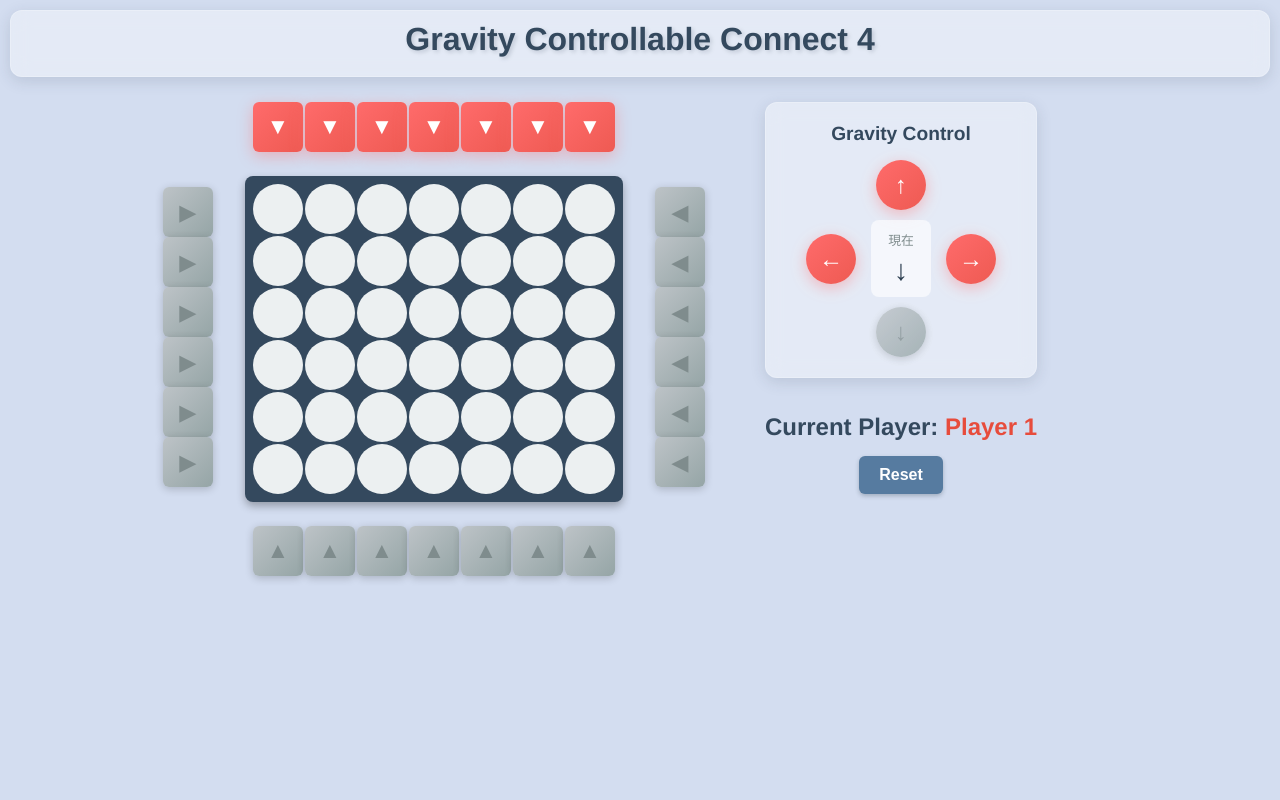
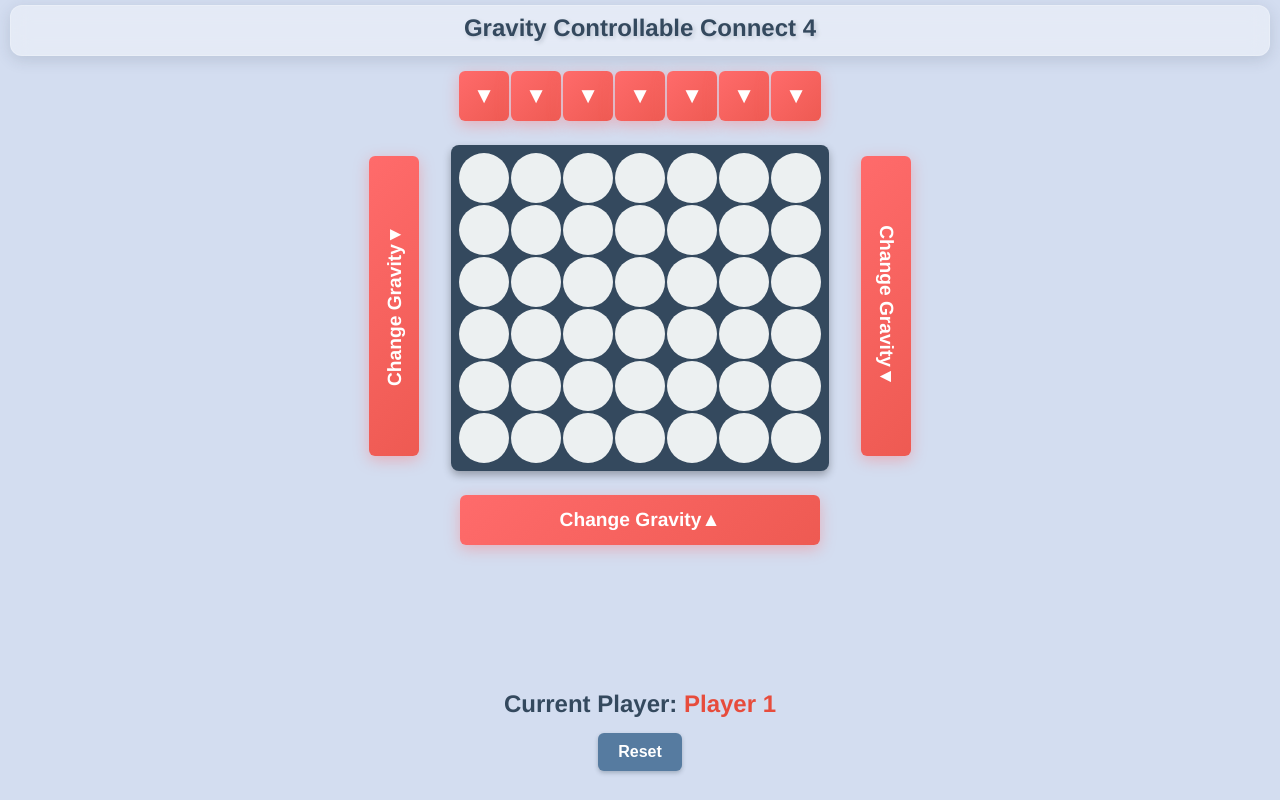
Before and after one commit to arad166/gravity-controllable-connect4, a React (Create React App) app: page / in a window 1280 px wide. Built offline with nearby package versions, Linux system fonts and the light colour scheme.

Commit message:
minor fix

```diff
--- a/src/App.css
+++ b/src/App.css
@@ -1,24 +1,25 @@
 .App {
   text-align: center;
-  min-height: 100vh;
+  height: 100vh;
   background: #d3ddf0;
   color: #2c3e50;
-  padding-top: 10px;
+  padding-top: 5px;
+  overflow: hidden;
 }
 
 .App-header {
-  padding: 10px;
+  padding: 8px;
   background-color: rgba(255, 255, 255, 0.4);
   backdrop-filter: blur(10px);
   border-radius: 12px;
-  margin: 0px 10px 10px 10px;
+  margin: 0px 10px 5px 10px;
   box-shadow: 0 4px 15px rgba(44, 62, 80, 0.15);
   border: 1px solid rgba(255, 255, 255, 0.2);
 }
 
 .App-header h1 {
-  margin: 0 0 8px 0;
-  font-size: 2rem;
+  margin: 0 0 5px 0;
+  font-size: 1.5rem;
   font-weight: bold;
   text-shadow: 2px 2px 4px rgba(44, 62, 80, 0.2);
   color: #34495e;
@@ -26,7 +27,7 @@
 
 .App-header p {
   margin: 0;
-  font-size: 1rem;
+  font-size: 0.9rem;
   color: #5d6d7e;
   font-weight: 500;
 }
@@ -35,20 +36,26 @@
   display: flex;
   flex-direction: column;
   align-items: center;
-  padding: 15px;
-  gap: 15px;
+  padding: 10px;
+  gap: 10px;
+  height: calc(100vh - 80px);
 }
 
 .game-container {
   display: flex;
-  gap: 100px;
-  align-items: flex-start;
+  flex-direction: column;
+  gap: 20px;
+  align-items: center;
+  height: 100%;
+  justify-content: space-between;
 }
 
 .controls-section {
   display: flex;
   flex-direction: column;
-  gap: 20px;
-  min-width: 250px;
-  margin-left: 40px;
+  gap: 15px;
+  min-width: 200px;
+  margin-left: 0;
+  justify-content: center;
+  align-items: center;
 }
--- a/src/App.tsx
+++ b/src/App.tsx
@@ -1,7 +1,6 @@
 import React from 'react';
 import { Board } from './components/Board';
 import { GameInfo } from './components/GameInfo';
-import { GravityControls } from './components/GravityControls';
 import { useGame } from './hooks/useGame';
 import './App.css';
 
@@ -22,16 +21,10 @@ function App() {
             currentPlayer={gameState.currentPlayer}
             gameStatus={gameState.gameStatus}
             gravityDirection={gameState.gravityDirection}
+            onGravityChange={changeGravity}
           />
 
           <div className="controls-section">
-            <GravityControls
-              currentGravity={gameState.gravityDirection}
-              onGravityChange={changeGravity}
-              gameStatus={gameState.gameStatus}
-              currentPlayer={gameState.currentPlayer}
-            />
-
             <GameInfo
               gameStatus={gameState.gameStatus}
               winner={gameState.winner}
--- a/src/components/Board.css
+++ b/src/components/Board.css
@@ -37,7 +37,7 @@
   height: 100%;
   justify-content: flex-start;
   align-items: center;
-  gap: 0;
+  gap: 2px;
 }
 
 .insert-buttons.right {
@@ -48,7 +48,7 @@
   height: 100%;
   justify-content: flex-start;
   align-items: center;
-  gap: 0;
+  gap: 2px;
 }
 
 
@@ -80,6 +80,27 @@
   transform: translateY(0);
 }
 
+.insert-btn.active[data-player="1"]:hover {
+  background: linear-gradient(135deg, #ff5252, #d32f2f);
+  transform: translateY(3px);
+  box-shadow: 0 8px 25px rgba(255, 107, 107, 0.6);
+}
+
+.insert-btn.active[data-player="2"]:hover {
+  background: linear-gradient(135deg, #5dade2, #3498db);
+  transform: translateY(3px);
+  box-shadow: 0 8px 25px rgba(116, 185, 255, 0.6);
+}
+
+/* 左右の駒挿入ボタンのホバーを横方向に */
+.insert-buttons.left .insert-btn.active:hover {
+  transform: translateX(3px);
+}
+
+.insert-buttons.right .insert-btn.active:hover {
+  transform: translateX(-3px);
+}
+
 .insert-btn.inactive {
   background: linear-gradient(135deg, #bdc3c7, #95a5a6);
   color: #7f8c8d;
@@ -87,16 +108,78 @@
   box-shadow: 0 2px 8px rgba(0, 0, 0, 0.2);
 }
 
-.insert-btn.active[data-player="1"]:hover {
-  background: linear-gradient(135deg, #ff5252, #d32f2f);
-  transform: translateY(-3px);
-  box-shadow: 0 8px 25px rgba(255, 107, 107, 0.6);
+/* 重力操作ボタンのスタイル */
+.insert-btn.gravity-control {
+  background: linear-gradient(135deg, #ff6b6b, #ee5a52);
+  color: white;
+  cursor: pointer;
+  box-shadow: 0 4px 15px rgba(255, 107, 107, 0.4);
+  font-weight: bold;
 }
 
-.insert-btn.active[data-player="2"]:hover {
+.insert-btn.gravity-control:hover {
+  background: linear-gradient(135deg, #ff5252, #d32f2f);
+  transform: translateY(3px);
+  box-shadow: 0 6px 20px rgba(255, 107, 107, 0.6);
+}
+
+/* 左右の重力操作ボタンのホバーを横方向に */
+.insert-buttons.left .insert-btn.gravity-control:hover {
+  transform: translateX(3px);
+}
+
+.insert-buttons.right .insert-btn.gravity-control:hover {
+  transform: translateX(-3px);
+}
+
+/* プレイヤー2の重力操作ボタンの色 */
+.insert-btn.gravity-control[data-player="2"] {
+  background: linear-gradient(135deg, #74b9ff, #5dade2);
+  box-shadow: 0 4px 15px rgba(116, 185, 255, 0.4);
+}
+
+.insert-btn.gravity-control[data-player="2"]:hover {
   background: linear-gradient(135deg, #5dade2, #3498db);
-  transform: translateY(-3px);
-  box-shadow: 0 8px 25px rgba(116, 185, 255, 0.6);
+  box-shadow: 0 6px 20px rgba(116, 185, 255, 0.6);
+}
+
+/* 重力操作ボタンの幅と高さを盤面に合わせる */
+.insert-btn.gravity-control.wide {
+  width: 360px;
+  height: 50px;
+}
+
+.insert-btn.gravity-control.tall {
+  width: 50px;
+  height: 300px;
+}
+
+/* 重力操作ボタンのテキストと矢印のスタイル */
+.gravity-text {
+  font-size: 1.2rem;
+  font-weight: 600;
+  text-align: center;
+  line-height: 1.2;
+}
+
+/* 左右の重力操作ボタンのテキストを90度回転 */
+.insert-buttons.left .gravity-text,
+.insert-buttons.right .gravity-text {
+  font-size: 1.2rem;
+  transform: rotate(90deg);
+  white-space: nowrap;
+  line-height: 1;
+  display: inline;
+}
+
+/* 左側の重力操作ボタンのテキストを270度回転 */
+.insert-buttons.left .gravity-text {
+  transform: rotate(270deg);
+}
+
+.gravity-arrow {
+  font-size: 1.2rem;
+  font-weight: bold;
 }
 
 .insert-btn.active:active {
--- a/src/components/Board.tsx
+++ b/src/components/Board.tsx
@@ -8,6 +8,7 @@ interface BoardProps {
   currentPlayer: number;
   gameStatus: 'playing' | 'won' | 'draw';
   gravityDirection: GravityDirection;
+  onGravityChange: (direction: GravityDirection) => void;
 }
 
 export const Board: React.FC<BoardProps> = ({
@@ -15,7 +16,8 @@ export const Board: React.FC<BoardProps> = ({
   onColumnClick,
   currentPlayer,
   gameStatus,
-  gravityDirection
+  gravityDirection,
+  onGravityChange
 }) => {
   const handleInsertClick = (position: number) => {
     onColumnClick(position);
@@ -23,75 +25,130 @@ export const Board: React.FC<BoardProps> = ({
 
   const boardClassName = `board ${gameStatus === 'won' ? 'victory' : ''}`;
 
-  // 重力方向に応じて有効な挿入ボタンを決定
+  // 重力方向に応じて有効な挿入ボタンと重力操作ボタンを決定
   const getValidInsertButtons = () => {
     const buttons = [];
 
-    // 上向きボタン（常に表示）
+    // 上向きボタン（重力が下向きの時のみ有効、それ以外は重力操作ボタン）
     buttons.push(
       <div key="top" className="insert-buttons top">
-        {Array.from({ length: 7 }, (_, colIndex) => (
+        {gravityDirection === 'down' ? (
+          // 駒挿入ボタン（7個）
+          Array.from({ length: 7 }, (_, colIndex) => (
             <div
               key={colIndex}
-            className={`insert-btn ${gravityDirection === 'down' && board[0][colIndex] === null ? 'active' : 'inactive'}`}
+              className={`insert-btn ${board[0][colIndex] === null ? 'active' : 'inactive'}`}
               data-player={currentPlayer}
-            onClick={() => gravityDirection === 'down' && board[0][colIndex] === null && handleInsertClick(colIndex)}
+              onClick={() => board[0][colIndex] === null && handleInsertClick(colIndex)}
             >
               ▼
             </div>
-        ))}
+          ))
+        ) : (
+          // 重力操作ボタン（1個、幅は盤面に合わせる）
+          <div
+            className="insert-btn gravity-control wide"
+            data-player={currentPlayer}
+            onClick={() => handleGravityChange('down')}
+          >
+            <div className="gravity-text">Change Gravity</div>
+            <div className="gravity-arrow">▼</div>
+          </div>
+        )}
       </div>
     );
 
-    // 下向きボタン（常に表示）
+    // 下向きボタン（重力が上向きの時のみ有効、それ以外は重力操作ボタン）
     buttons.push(
       <div key="bottom" className="insert-buttons bottom">
-        {Array.from({ length: 7 }, (_, colIndex) => (
+        {gravityDirection === 'up' ? (
+          // 駒挿入ボタン（7個）
+          Array.from({ length: 7 }, (_, colIndex) => (
             <div
               key={colIndex}
-            className={`insert-btn ${gravityDirection === 'up' && board[BOARD_ROWS - 1][colIndex] === null ? 'active' : 'inactive'}`}
+              className={`insert-btn ${board[BOARD_ROWS - 1][colIndex] === null ? 'active' : 'inactive'}`}
               data-player={currentPlayer}
-            onClick={() => gravityDirection === 'up' && board[BOARD_ROWS - 1][colIndex] === null && handleInsertClick(colIndex)}
+              onClick={() => board[BOARD_ROWS - 1][colIndex] === null && handleInsertClick(colIndex)}
             >
               ▲
             </div>
-        ))}
+          ))
+        ) : (
+          // 重力操作ボタン（1個、幅は盤面に合わせる）
+          <div
+            className="insert-btn gravity-control wide"
+            data-player={currentPlayer}
+            onClick={() => handleGravityChange('up')}
+          >
+            <div className="gravity-text">Change Gravity</div>
+            <div className="gravity-arrow">▲</div>
+          </div>
+        )}
       </div>
     );
 
-    // 左向きボタン（常に表示）
+    // 左向きボタン（重力が右向きの時のみ有効、それ以外は重力操作ボタン）
     buttons.push(
       <div key="left" className="insert-buttons left">
-        {Array.from({ length: 6 }, (_, rowIndex) => (
+        {gravityDirection === 'right' ? (
+          // 駒挿入ボタン（6個）
+          Array.from({ length: 6 }, (_, rowIndex) => (
             <div
               key={rowIndex}
-            className={`insert-btn ${gravityDirection === 'right' && board[rowIndex][0] === null ? 'active' : 'inactive'}`}
+              className={`insert-btn ${board[rowIndex][0] === null ? 'active' : 'inactive'}`}
               data-player={currentPlayer}
-            onClick={() => gravityDirection === 'right' && board[rowIndex][0] === null && handleInsertClick(rowIndex)}
+              onClick={() => board[rowIndex][0] === null && handleInsertClick(rowIndex)}
             >
               ▶
             </div>
-        ))}
+          ))
+        ) : (
+          // 重力操作ボタン（1個、高さは盤面に合わせる）
+          <div
+            className="insert-btn gravity-control tall"
+            data-player={currentPlayer}
+            onClick={() => handleGravityChange('right')}
+          >
+            <div className="gravity-text">Change Gravity▼</div>
+          </div>
+        )}
       </div>
     );
 
-    // 右向きボタン（常に表示）
+    // 右向きボタン（重力が左向きの時のみ有効、それ以外は重力操作ボタン）
     buttons.push(
       <div key="right" className="insert-buttons right">
-        {Array.from({ length: 6 }, (_, rowIndex) => (
+        {gravityDirection === 'left' ? (
+          // 駒挿入ボタン（6個）
+          Array.from({ length: 6 }, (_, rowIndex) => (
             <div
               key={rowIndex}
-            className={`insert-btn ${gravityDirection === 'left' && board[rowIndex][BOARD_COLS - 1] === null ? 'active' : 'inactive'}`}
+              className={`insert-btn ${board[rowIndex][BOARD_COLS - 1] === null ? 'active' : 'inactive'}`}
               data-player={currentPlayer}
-            onClick={() => gravityDirection === 'left' && board[rowIndex][BOARD_COLS - 1] === null && handleInsertClick(rowIndex)}
+              onClick={() => board[rowIndex][BOARD_COLS - 1] === null && handleInsertClick(rowIndex)}
             >
               ◀
             </div>
-        ))}
+          ))
+        ) : (
+          // 重力操作ボタン（1個、高さは盤面に合わせる）
+          <div
+            className="insert-btn gravity-control tall"
+            data-player={currentPlayer}
+            onClick={() => handleGravityChange('left')}
+          >
+            <div className="gravity-text">Change Gravity▼</div>
+          </div>
+        )}
       </div>
     );
 
     return buttons;
+  };
+
+  const handleGravityChange = (direction: GravityDirection) => {
+    // 重力変更の処理を親コンポーネントに委譲
+    onGravityChange(direction);
   };
 
   return (
```
Lines whose indentation alone changed are shown as unchanged.
